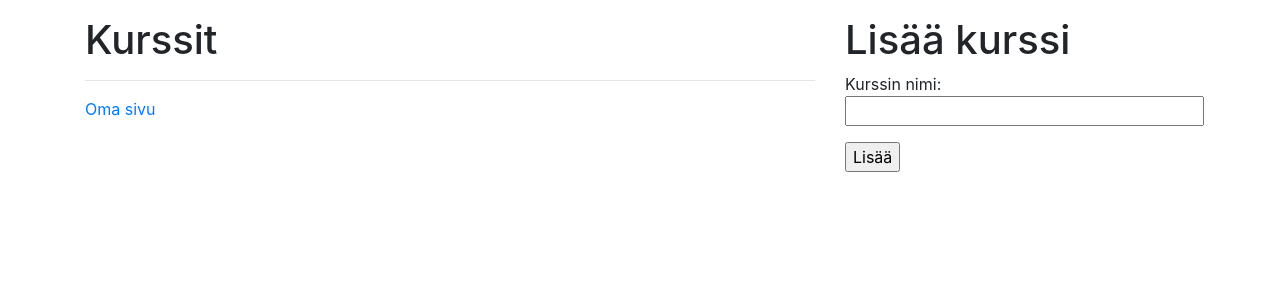
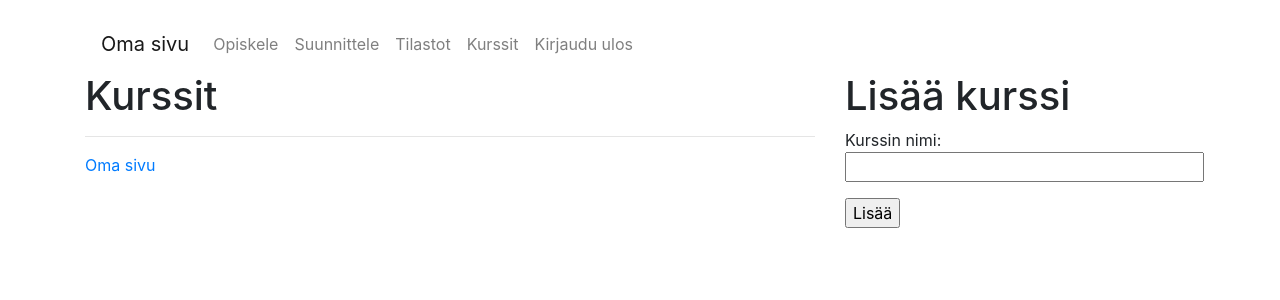
Before and after one commit to amalia53/tsoha-studytracker, a Flask app: template templates/courses.html in a window 1280 px wide. Shown: the top 300 px of the page. Run offline with Flask 2, Linux system fonts and the light colour scheme; the template is opened without the code that fills it, so the values that code supplies are empty; some libraries are stand-ins or nearby versions.

Commit message:
ulkoasua

```diff
--- a/templates/courses.html
+++ b/templates/courses.html
@@ -3,6 +3,26 @@
 <p>
 <p>
 <div class="container">
+  <nav class="navbar navbar-expand-sm navbar-light">
+    <a class="navbar-brand" href="#">Oma sivu</a>
+    <ul class="navbar-nav">
+      <li class="nav-item">
+        <a class="nav-link" href="/study">Opiskele</a>
+      </li>
+      <li class="nav-item">
+        <a class="nav-link" href="/plan">Suunnittele</a>
+      </li>
+      <li class="nav-item">
+        <a class="nav-link" href="/stats">Tilastot</a>
+      </li>
+      <li class="nav-item">
+        <a class="nav-link" href="/courses">Kurssit</a>
+      </li>
+      <li class="nav-item">
+        <a class="nav-link" href="/logout">Kirjaudu ulos</a>
+      </li>
+    </ul>
+  </nav>
   <div class="row">
     <div class="col-8">
 	<title>Kurssit</title>
```
